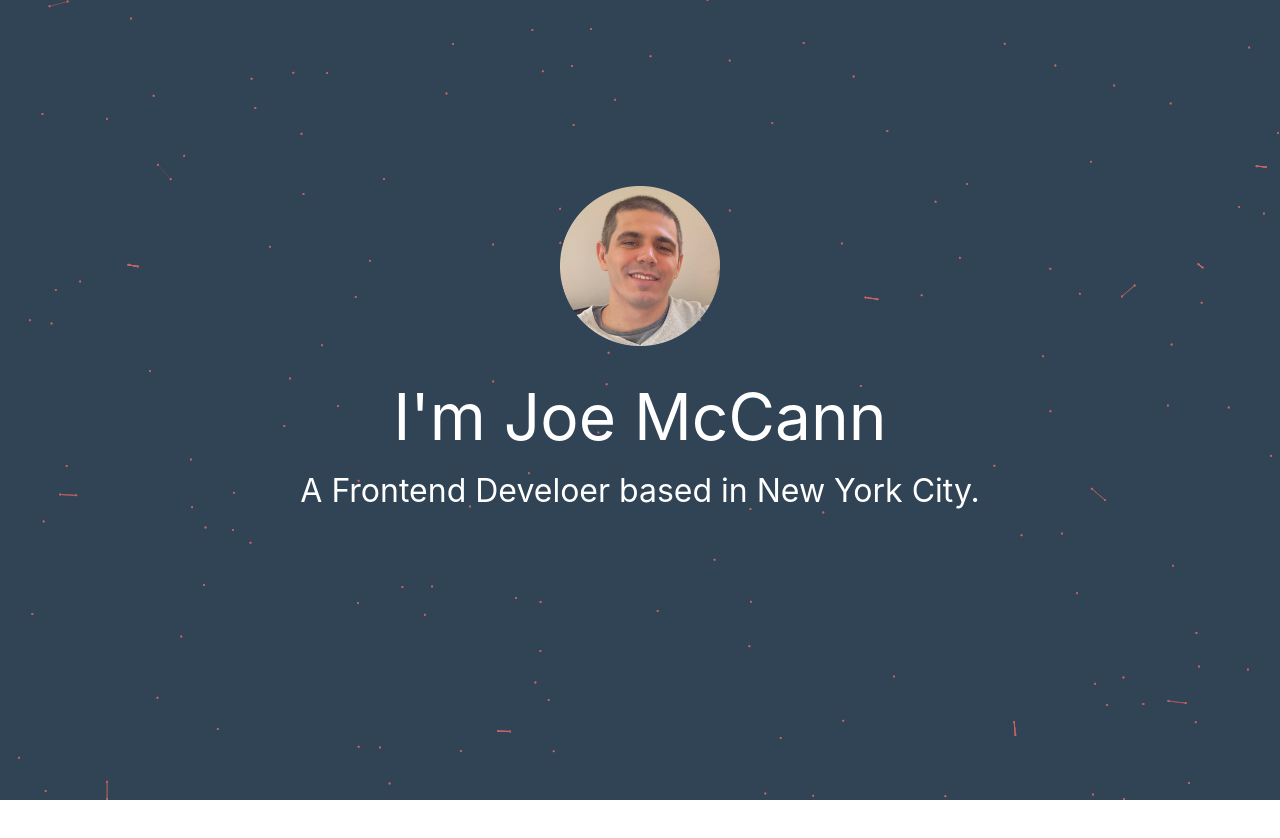
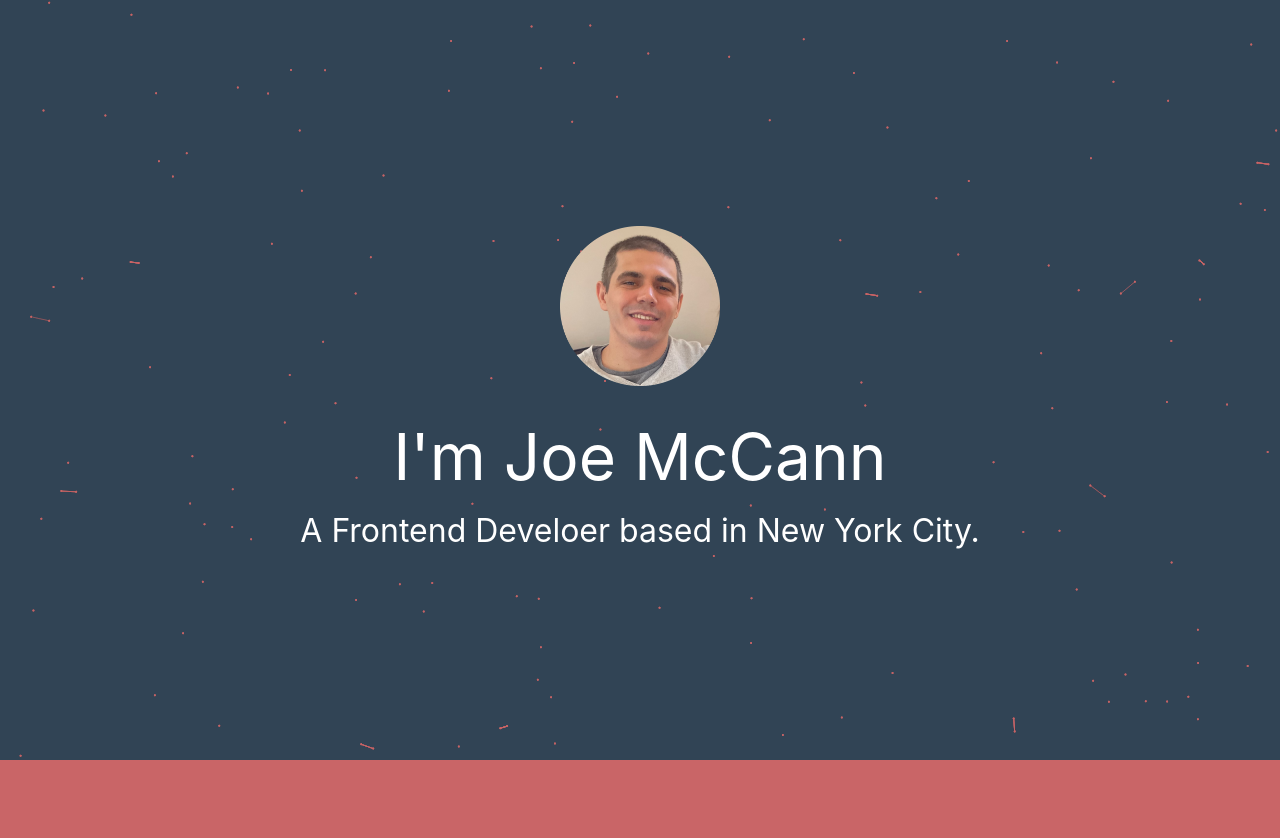
Before and after one commit to the-rabblerouser/McCann-Portfolio, a Next.js app: page / in a window 1280 px wide. Shown: the top 838 px of the page. Before the commit the page ends 800 px from the top, so only its background shows below. Built offline with nearby package versions, Linux system fonts and the light colour scheme.

Commit message:
About me container added

```diff
--- a/components/Hero/hero.styled.tsx
+++ b/components/Hero/hero.styled.tsx
@@ -1,4 +1,17 @@
 import styled from 'styled-components';
+
+export const OuterContainer = styled.div`
+	display: flex;
+	flex-direction: column;
+	align-items: center;
+	justify-content: center;
+	height: 95vh;
+	width: 100vw;
+	// background: green;
+
+	@media (min-width: 811px) {
+	}
+`;
 
 export const Img = styled.img`
 	height: 6rem;
--- a/components/Hero/index.tsx
+++ b/components/Hero/index.tsx
@@ -1,13 +1,15 @@
 import React from 'react';
 
-import { Img, Name, About } from './hero.styled';
+import { OuterContainer, Img, Name, About } from './hero.styled';
 
 const index = () => {
 	return (
 		<>
-			<Img src='images/IMG_1463.png' />
-			<Name>I'm Joe McCann</Name>
-			<About>A Frontend Develoer based in New York City.</About>
+			<OuterContainer>
+				<Img src='images/IMG_1463.png' />
+				<Name>I'm Joe McCann</Name>
+				<About>A Frontend Develoer based in New York City.</About>
+			</OuterContainer>
 		</>
 	);
 };
--- a/pages/index.tsx
+++ b/pages/index.tsx
@@ -15,14 +15,15 @@ const AppContainer = styled.div`
 
 	}
 `;
-const OuterContainer = styled.div`
+
+const AboutContainer = styled.div`
 	display: flex;
 	flex-direction: column;
 	align-items: center;
 	justify-content: center;
-	height: 85vh;
+	height: 50vh;
 	width: 100vw;
-	// background: green;
+	background: #c96567;
 
 	@media (min-width: 811px) {
 	}
@@ -34,9 +35,10 @@ const Home: NextPage = () => {
 			<Particles id='tsparticles' options={particleOptions} />
 			<AppContainer>
 				{/* <Navbar /> */}
-				<OuterContainer>
-					<Hero />
-				</OuterContainer>
+
+				<Hero />
+
+				<AboutContainer></AboutContainer>
 			</AppContainer>
 		</>
 	);
```
